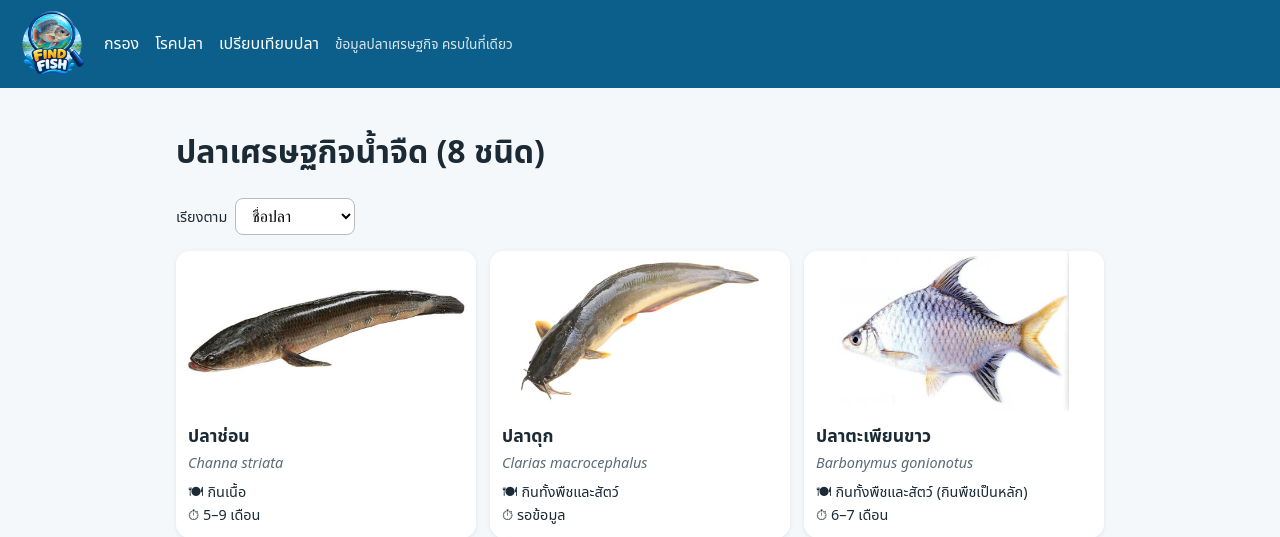
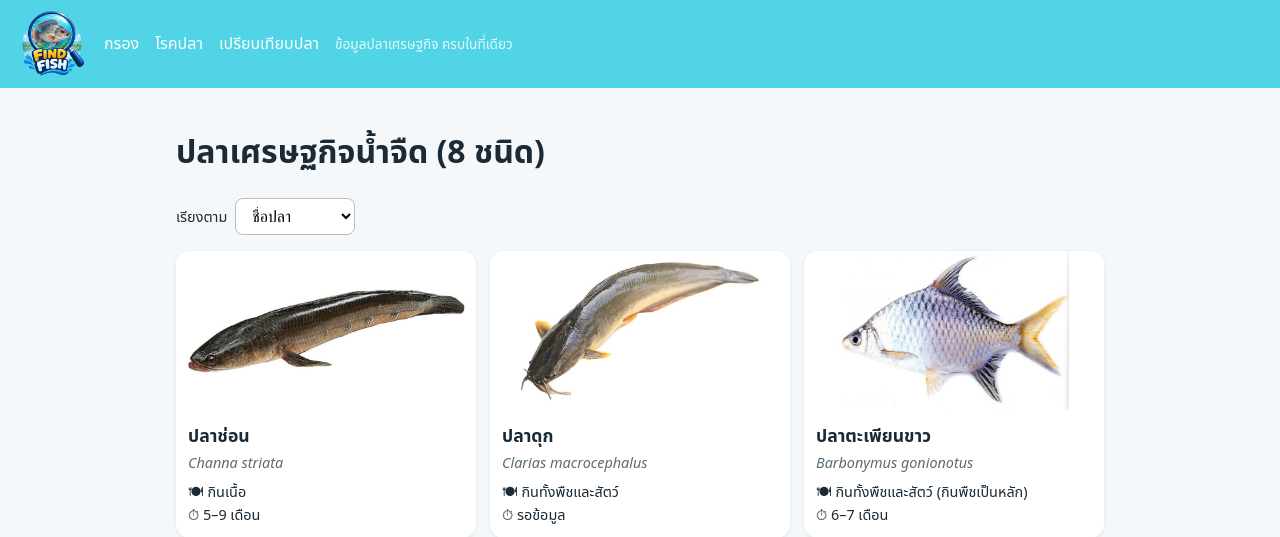
Before and after one commit to GaaFiw/find-fish, a Flask app: page / in a window 1280 px wide. Shown: the top 537 px of the page. Run offline with Flask 3, Linux system fonts and the light colour scheme.

Commit message:
Update site header color
Co-authored-by: Copilot <223556219+Copilot@users.noreply.github.com>

```diff
--- a/static/css/style.css
+++ b/static/css/style.css
@@ -3,7 +3,7 @@
 body { margin: 0; font-family: system-ui, "Noto Sans Thai", sans-serif; background: #f4f8fb; color: #1b2a35; line-height: 1.6; }
 a { color: inherit; text-decoration: none; }
 
-.site-header { background: #0b5f8a; color: #fff; padding: 8px 16px; display: flex; flex-wrap: wrap; align-items: center; gap: 8px 16px; }
+.site-header { background: #51d5e6; color: #fff; padding: 8px 16px; display: flex; flex-wrap: wrap; align-items: center; gap: 8px 16px; }
 .logo { display: inline-flex; flex: 0 0 auto; align-items: center; }
 .logo img { display: block; width: 72px; height: 72px; object-fit: contain; }
 .tagline { font-size: 0.85rem; opacity: 0.85; }
```
